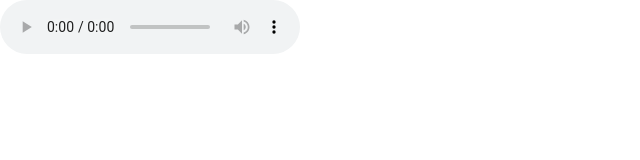
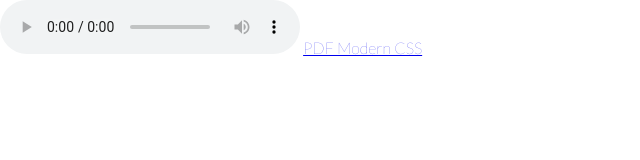
Before and after one commit to oleksmel/Homework-4, a plain HTML site: page index.html in a window 1280 px wide. Shown: the full height of the page, 0-640 px from the left. Drawn offline with Linux system fonts and the light colour scheme.

Commit message:
added a href files

```diff
--- a/index.html
+++ b/index.html
@@ -15,6 +15,6 @@
     <audio loop controls src="files/The Rolling Stones - Paint It Black.mp3">
 
     </audio>
-
+    <a href="files/modern-css.pdf">PDF Modern CSS</a>
 </body>
 </html>
```
